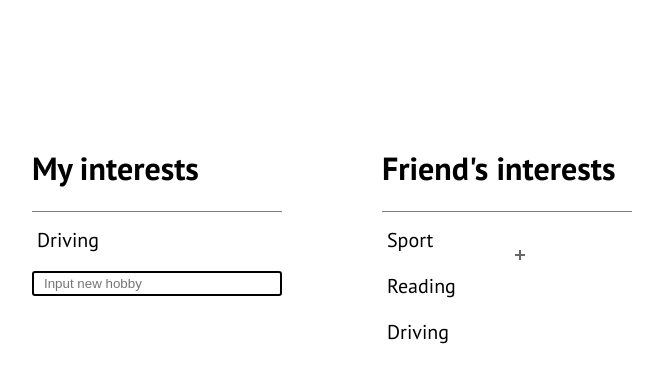
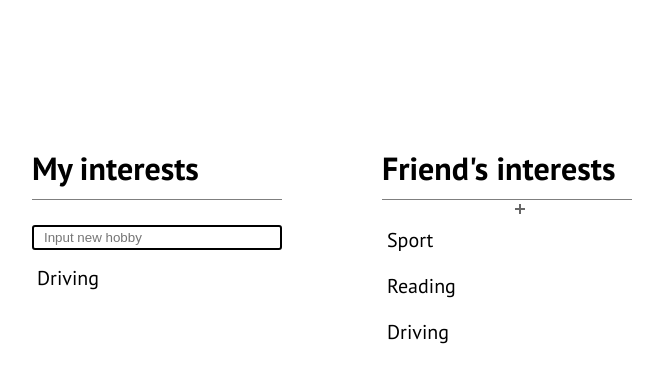
Before and after one commit to iskros/interests, a plain HTML site: page index.html in a window 1280 px wide. Shown: the whole page, without its empty margins (308-954 px from the left). Drawn offline with Linux system fonts and the light colour scheme.

Commit message:
change input

```diff
--- a/css/style.css
+++ b/css/style.css
@@ -17,12 +17,17 @@ html, body {
 }
 .h1 {
 	font-size: 32px;
+	border-bottom: 1px solid rgba(0,0,0,0.5);
+	padding-bottom: 10px;
 }
 .friend, .my {
 	width: 250px;
 }
 .my {
 	float: left;
+}
+.my .new {
+	margin-bottom: 10px;
 }
 .my .new input {
 	border: 2px solid #000;
@@ -51,7 +56,7 @@ html, body {
 	float: right;
 }
 .interests {
-	border-top: 1px solid rgba(0,0,0,0.5);
+	/*border-top: 1px solid rgba(0,0,0,0.5);*/
 }
 .interests .el {
 	margin: 10px 0;
--- a/index.html
+++ b/index.html
@@ -30,13 +30,14 @@
     <!---->
     <div class="my">
       <h1 class="h1">My interests</h1>
-      <div class="interests">
-        <div class="el">Driving</div>
-      </div>
       <div class="new">
         <input placeholder="Input new hobby">
         <button class="add"></button>
       </div>
+      <div class="interests">
+        <div class="el">Driving</div>
+      </div>
+
     </div>
     <!--/-->
 
```
